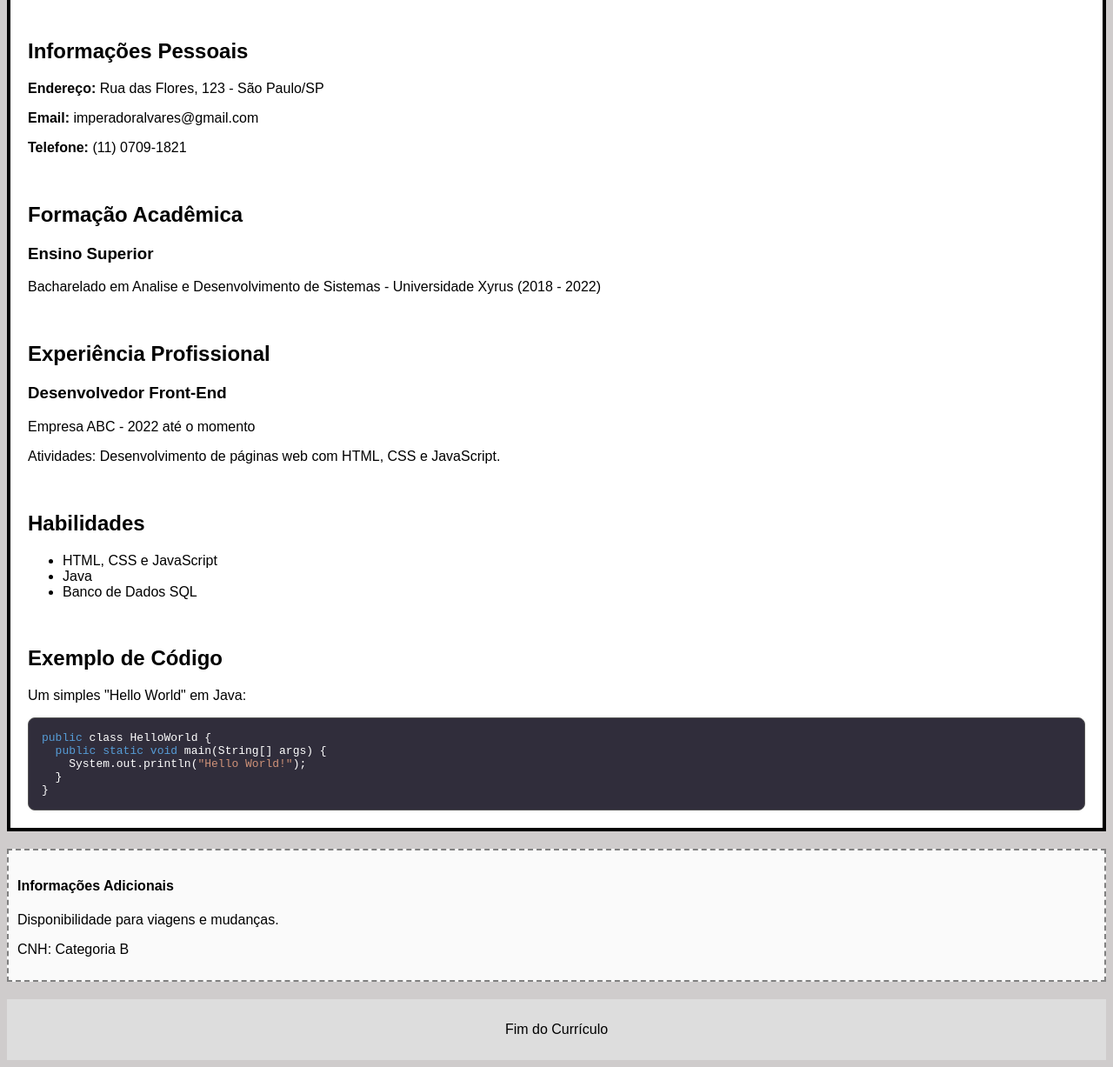
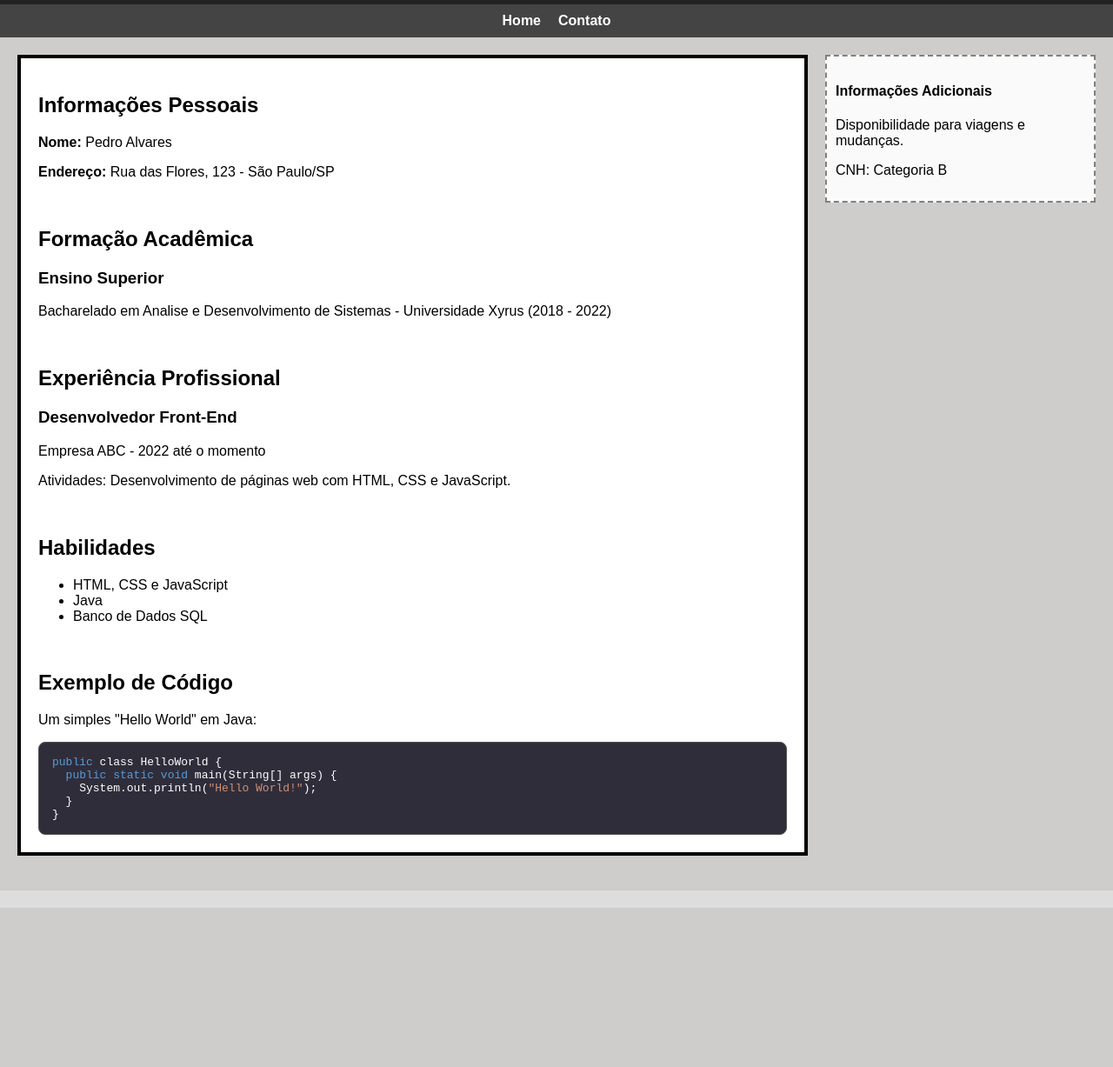
Before and after one commit to Alveszy/Atividade-21-08-2025, a plain HTML site: page curriculo.html in a window 1280 px wide. Shown: the part 105-1332 px from the top of the page at 87% size. After the commit the page ends 1149 px from the top, so only its background shows below. Drawn offline with Linux system fonts and the light colour scheme.

Commit message:
refiz o CSS usando flexbox

```diff
--- a/curriculo.html
+++ b/curriculo.html
@@ -1,26 +1,85 @@
 <!DOCTYPE html>
-<!-- define o idioma que vai ser usado no site-->
 <html lang="pt-BR">
 <head>
-    <!-- especifica a codificação de caracteres, se pode ter 'ç' acentos, e etc-->
     <meta charset="UTF-8">
     <title>Currículo - Exemplo</title>
+    <style>
+        body {
+            background-color: #cfcccc;
+            font-family: Arial, sans-serif;
+            margin: 0;
+            padding: 0;
+        }
+        header {
+            background: #222;
+            color: white;
+            padding: 15px;
+            text-align: center;
+        }
+        nav {
+            display: flex;
+            justify-content: center;
+            gap: 20px;
+            background: #444;
+            padding: 10px;
+        }
+        nav a {
+            color: white;
+            text-decoration: none;
+            font-weight: bold;
+        }
+        nav a:hover {
+            text-decoration: underline;
+        }
+        main {
+            display: flex;
+            gap: 20px;
+            padding: 20px;
+        }
+        .conteudo {
+            flex: 3;
+            border: 4px solid black;
+            padding: 20px;
+            background: white;
+        }
+        aside {
+            flex: 1;
+            border: 2px dashed gray;
+            padding: 10px;
+            background: #fafafa;
+            height: fit-content;
+        }
+        footer {
+            margin-top: 20px;
+            text-align: center;
+            background-color: #ddd;
+            padding: 10px;
+        }
+        .codigo {
+            background-color: #302d3b;
+            color: white;
+            padding: 15px;
+            border-radius: 8px;
+            border: 1px solid #555;
+            font-family: monospace;
+        }
+    </style>
 </head>
-<!-- Aplicando cor de fundo diretamente no body(vai ficar na pagina toda!) -->
-<body style="background-color: #cfcccc; font-family: Arial, sans-serif;">
+<body>
+    <header>
+        <h1>Currículo de Pedro Alvares</h1>
+    </header>
 
-    <!-- Conteúdo Principal -->
-    <main style="border-style: solid; border-width: 4px; border-color: black; padding: 20px; background-color: white;">
+    <nav>
+        <a href="curriculo.html">Home</a>
+        <a href="contato.html">Contato</a>
+    </nav>
 
-        <!-- Título principal -->
-        <h1>Currículo de Pedro Alvares</h1>
-        <br> <!-- Quebra de linha -->
-
-        <!-- Subtítulos com h2, h3 etc. -->
+    <main>
+        <div class="conteudo">
             <h2>Informações Pessoais</h2>
+            <p><strong>Nome:</strong> Pedro Alvares</p>
             <p><strong>Endereço:</strong> Rua das Flores, 123 - São Paulo/SP</p>
-        <p><strong>Email:</strong> imperadoralvares@gmail.com</p>
-        <p><strong>Telefone:</strong> (11) 0709-1821</p>
             <br>
 
             <h2>Formação Acadêmica</h2>
@@ -45,28 +104,23 @@
             <h2>Exemplo de Código</h2>
             <p>Um simples "Hello World" em Java:</p>
 
-        <!-- Bloco de código estilizado -->
-        <div style="background-color: #302d3b; color: white; padding: 15px; border-radius: 8px; border: 1px solid #555; font-family: monospace;">
+            <div class="codigo">
                 <span style="color: #569cd6;">public</span> class HelloWorld { <br>
                 &nbsp;&nbsp;<span style="color: #569cd6;">public static void</span> main(String[] args) {<br>
                 &nbsp;&nbsp;&nbsp;&nbsp;System.out.println(<span style="color: #ce9178;">"Hello World!"</span>);<br>
                 &nbsp;&nbsp;}<br>
                 }
             </div>
+        </div>
 
-    </main>
-
-    <!-- Conteúdo Secundário (aside) -->
-    <aside style="margin-top: 20px; border-style: dashed; border-width: 2px; border-color: gray; padding: 10px; background-color: #fafafa;">
+        <aside>
             <h4>Informações Adicionais</h4>
             <p>Disponibilidade para viagens e mudanças.</p>
             <p>CNH: Categoria B</p>
         </aside>
+    </main>
 
-    <!-- Rodapé -->
-    <footer style="margin-top: 20px; text-align: center; background-color: #ddd; padding: 10px;">
-        <p>Fim do Currículo</p>
+    <footer>
     </footer>
-
 </body>
 </html>
```
Also changed, not shown: contato.html (added, +74 -0 lines), tagsHTML/index.html (renamed from index.html), 2 other files. Lines whose indentation alone changed are shown as unchanged.
